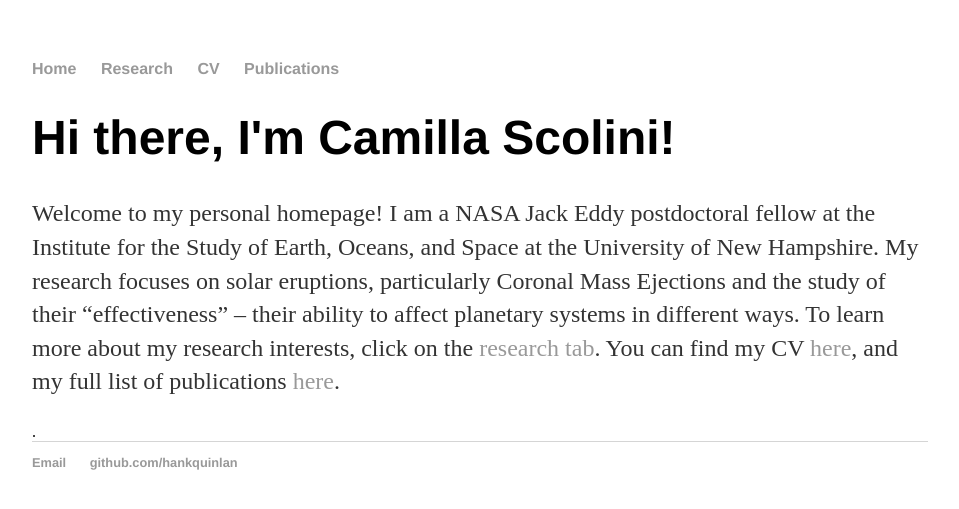
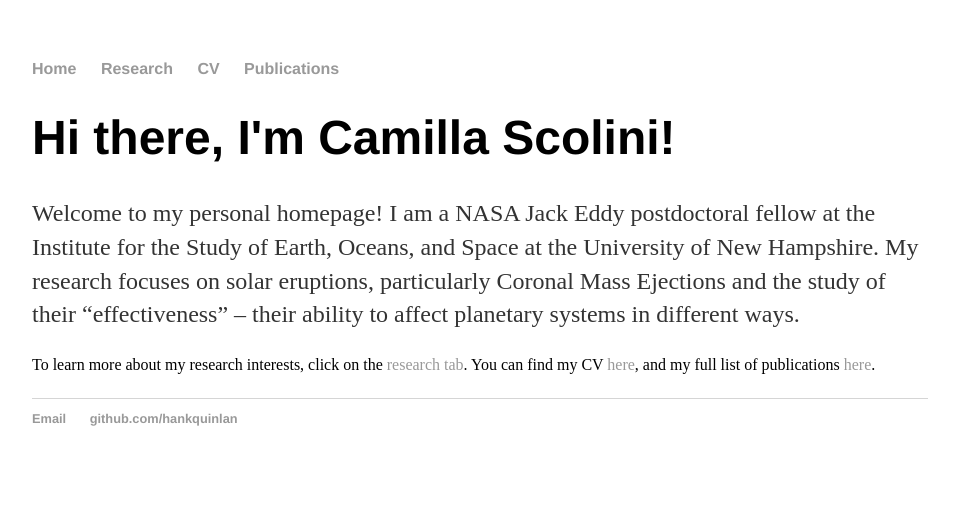
Before and after one commit to scolini/scolini.github.io, a Jekyll site: the page built from index.html, in a window 1280 px wide. Shown: the top 509 px of the page, without its empty margins (160-1119 px from the left). Built offline with Jekyll 4.4.1, drawn with Linux system fonts in a browser that asks for light colours.

```diff
--- a/index.html
+++ b/index.html
@@ -10,9 +10,9 @@ title: Camilla Scolini
 		at the University of New Hampshire.
 		My research focuses on solar eruptions,
 		particularly Coronal Mass Ejections and the study of their “effectiveness”
-		– their ability to affect planetary systems in different ways.
+		– their ability to affect planetary systems in different ways.</p>
 
 		To learn more about my research interests, click on the <a href="/research">research tab</a>.
-		You can find my CV <a href="/cv">here</a>, and my full list of publications <a href="/publications">here</a>.</p>.
+		You can find my CV <a href="/cv">here</a>, and my full list of publications <a href="/publications">here</a>.</p>
 
 </div><!-- /.blurb -->
```
